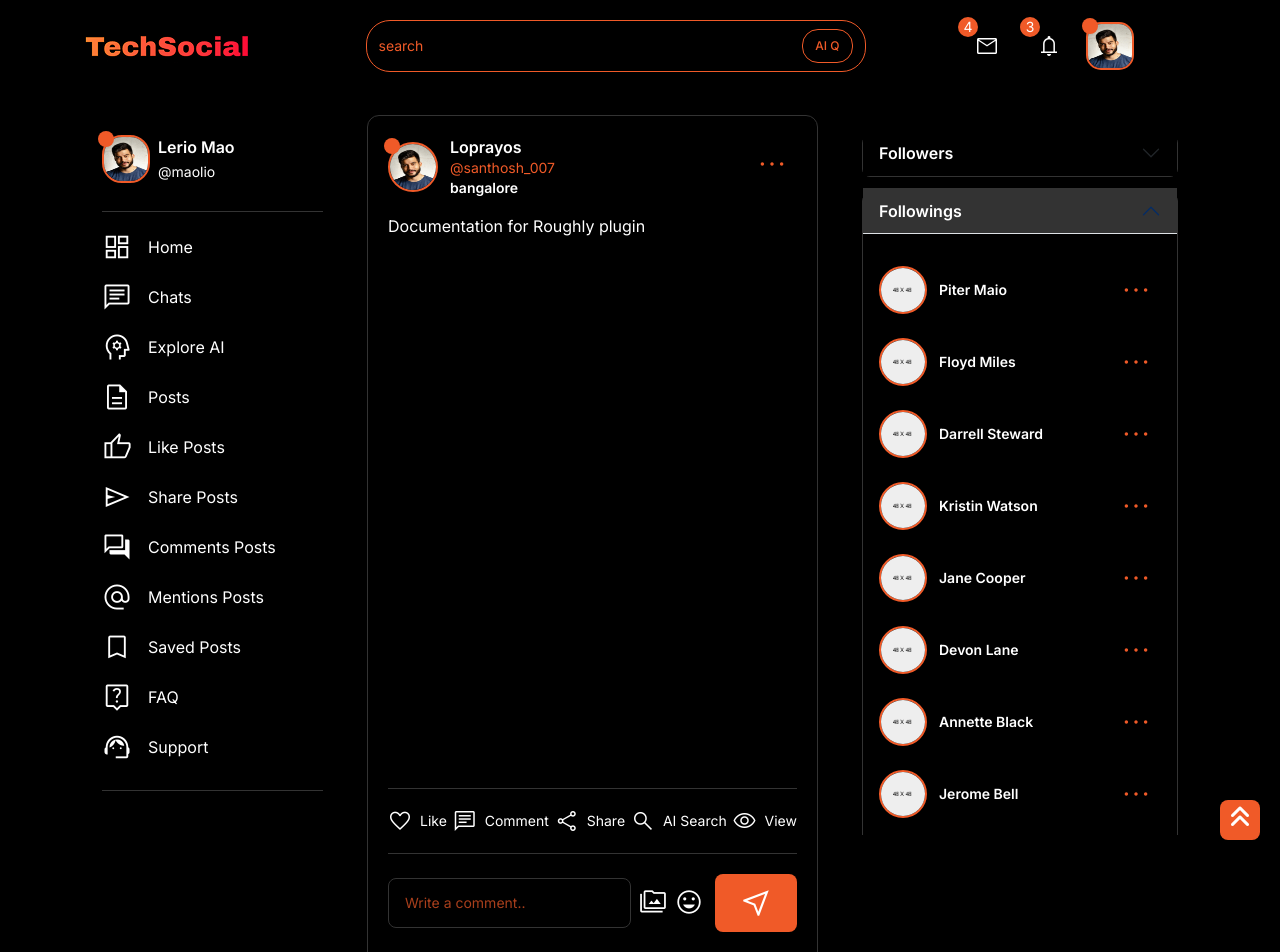
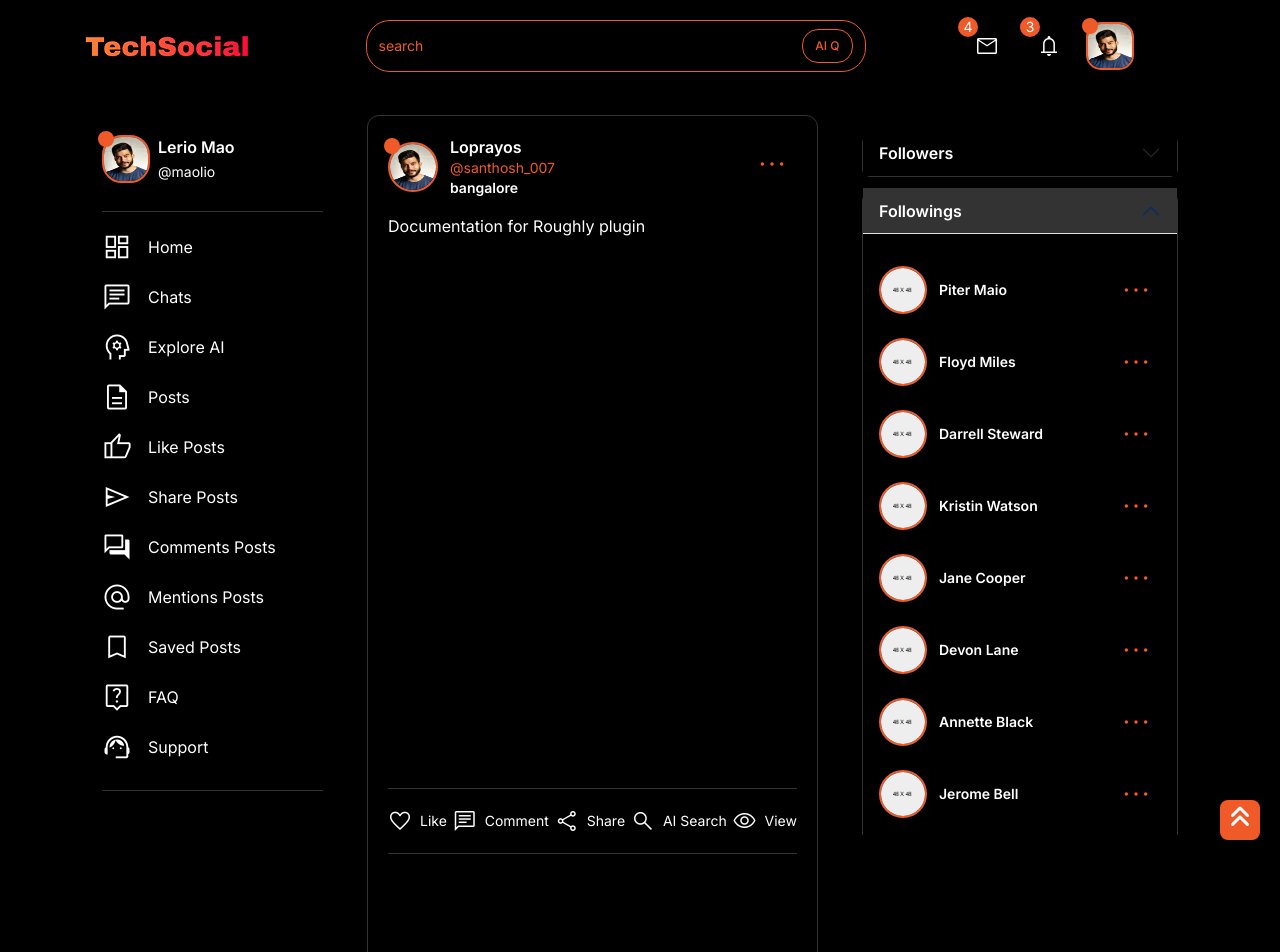
Before and after one commit to santhosh2002m/tech-social-dev, a Next.js app: page /saved-post/1 in a window 1280 px wide. Shown: the top 952 px of the page. Built offline with nearby package versions, Linux system fonts and the light colour scheme; a web font is replaced by a local one.

Commit message:
vercel type is missing error resolved

```diff
--- a/components/savedPostDetails/SavedPostDetailsMain.tsx
+++ b/components/savedPostDetails/SavedPostDetailsMain.tsx
@@ -10,9 +10,22 @@ import PostReaction from "../ui/PostReaction";
 import SiblingComment from "../ui/SiblingComment";
 import WriteComment from "../ui/WriteComment";
 
+// Define PostReactionProps interface (assumed based on error)
+interface PostReactionProps {
+  toggleCommentSection: () => void;
+  isCommentSectionOpen: boolean;
+}
+
 const SavedPostDetailsMain = () => {
   const [activeProfile, setActiveProfile] = useState<boolean>(false);
+  const [isCommentSectionOpen, setIsCommentSectionOpen] =
+    useState<boolean>(false);
   const data = postData[2];
+
+  // Function to toggle comment section visibility
+  const toggleCommentSection = () => {
+    setIsCommentSectionOpen((prev) => !prev);
+  };
 
   return (
     <main className="main-content">
@@ -29,13 +42,16 @@ const SavedPostDetailsMain = () => {
                 <Post post={data} />
 
                 {/* Post Reaction */}
-                <PostReaction />
+                <PostReaction
+                  toggleCommentSection={toggleCommentSection}
+                  isCommentSectionOpen={isCommentSectionOpen}
+                />
 
-                {/* Write Comment */}
-                <WriteComment />
+                {/* Write Comment (only shown if comment section is open) */}
+                {isCommentSectionOpen && <WriteComment />}
 
                 {data.comments
-                  ? data?.comments.map((comment) => (
+                  ? data.comments.map((comment) => (
                       <div key={comment.id} className="comments-area mt-5">
                         <div className="single-comment-area ms-1 ms-xxl-15">
                           {/* Parent Comment */}
```
